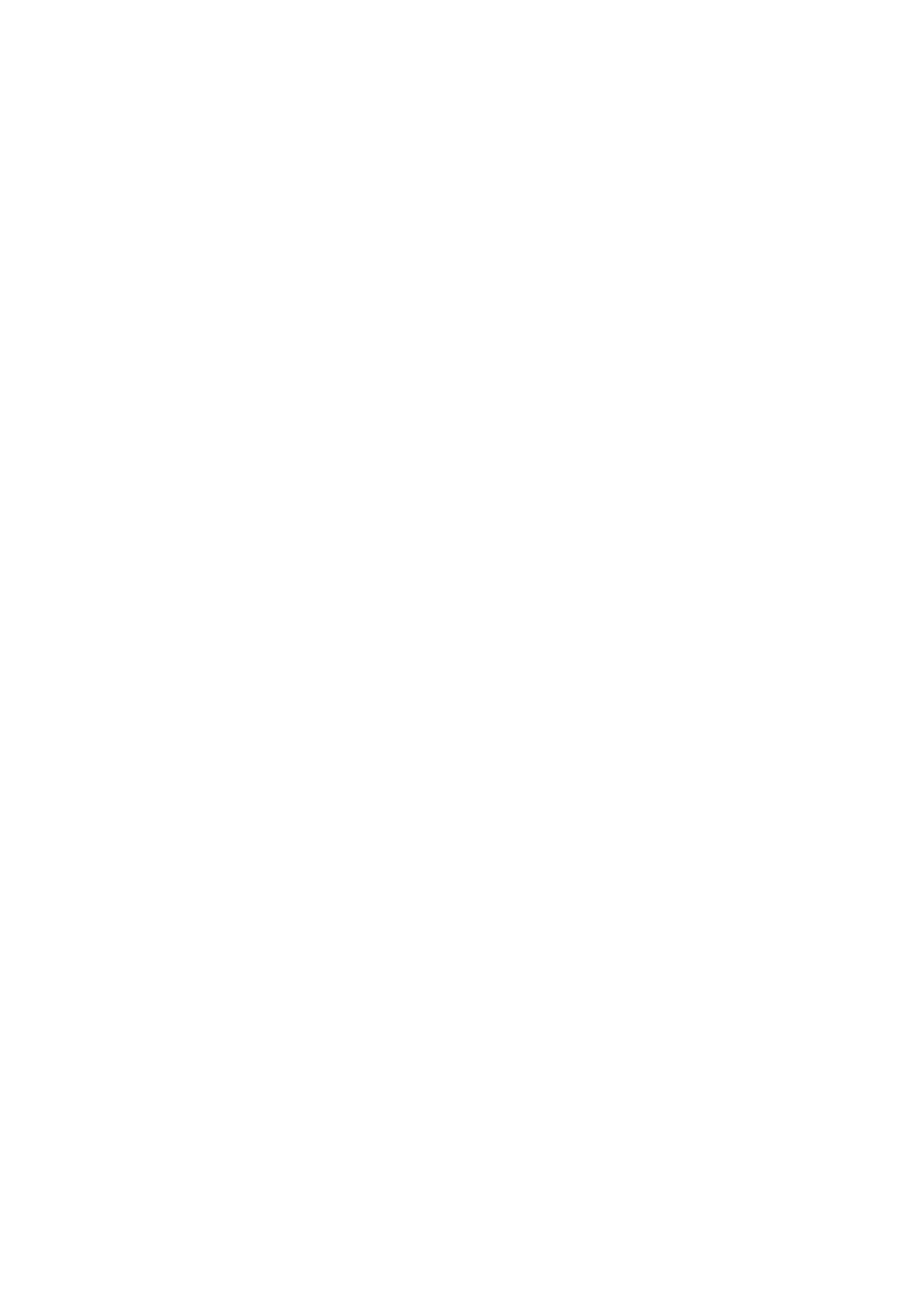
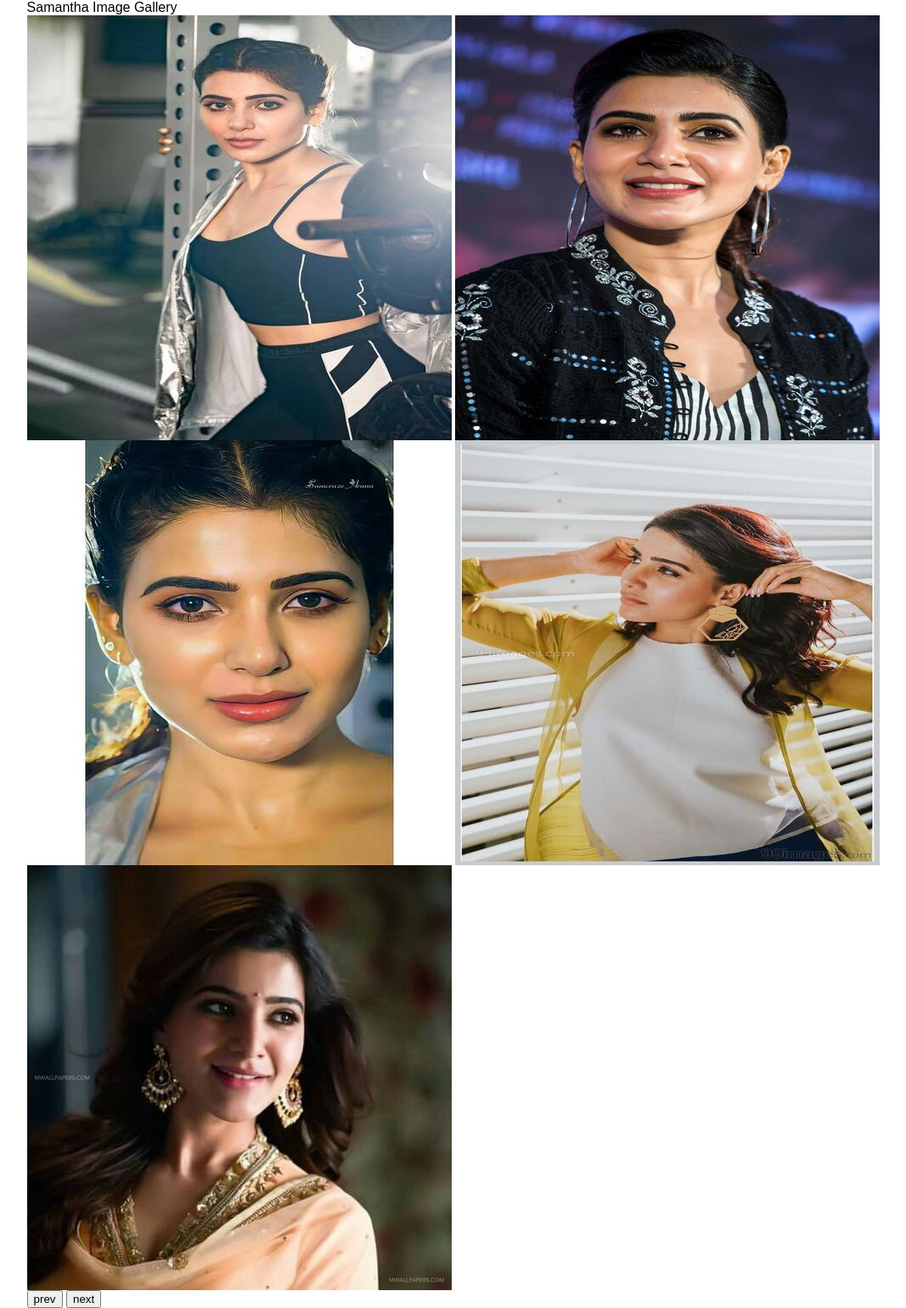
Before and after one commit to kashifaxioned/image-carousel, a plain HTML site: page index.html in a window 1280 px wide. Shown: the whole page at 85% size, without its empty margins (58-1125 px from the left). Before the commit the page ends 800 px from the top, so only its background shows below. Drawn offline with Linux system fonts and the light colour scheme.

Commit message:
html structure added

```diff
--- a/index.html
+++ b/index.html
@@ -13,10 +13,10 @@
   <!-- Place favicon.ico in the root directory: mathiasbynens.be/notes/touch-icons -->
   <link rel="shortcut icon" href="favicon.ico" />
   <!--font-awesome link for icons-->
-  <link rel="stylesheet" media="screen" href="assets/vendor/font-awesome/css/all.min.css" >
+  <link rel="stylesheet" media="screen" href="assets/vendor/font-awesome/css/all.min.css">
   <link rel="stylesheet" href="https://cdnjs.cloudflare.com/ajax/libs/font-awesome/4.7.0/css/font-awesome.min.css">
   <!-- Default style-sheet is for 'media' type screen (color computer display).  -->
-  <link rel="stylesheet" media="screen" href="assets/css/style.css" >
+  <link rel="stylesheet" media="screen" href="assets/css/style.css">
 </head>
 
 <body>
@@ -29,7 +29,42 @@
     <!--header section start-->
     <!--main section start-->
     <main>
-
+      <div class="wrapper">
+        <div class="carousel-section">
+          <h2>Samantha Image Gallery</h2>
+          <ul class="carousel-list">
+            <li class="carousel-list-item slider1">
+              <figure>
+                <img src="./assets/image/samantha1.jpg" alt="Samantha Image 1">
+              </figure>
+            </li>
+            <li class="carousel-list-item slider2">
+              <figure>
+                <img src="./assets/image/samantha2.jpg" alt="Samantha Image 2">
+              </figure>
+            </li>
+            <li class="carousel-list-item slider3">
+              <figure>
+                <img src="./assets/image/samantha3.jpg" alt="Samantha Image 3">
+              </figure>
+            </li>
+            <li class="carousel-list-item slider4">
+              <figure>
+                <img src="./assets/image/samantha4.jpg" alt="Samantha Image 4">
+              </figure>
+            </li>
+            <li class="carousel-list-item slider5">
+              <figure>
+                <img src="./assets/image/samantha5.jpg" alt="Samantha Image 5">
+              </figure>
+            </li>
+          </ul>
+          <div class="control-section">
+            <button class="control-btn prevBtn">prev</button>
+            <button class="control-btn nextBtn">next</button>
+          </div>
+        </div>
+      </div>
     </main>
     <!--main section end-->
 
@@ -43,4 +78,5 @@
   <!--container end-->
   <script src="assets/js/script.js"></script>
 </body>
+
 </html>
```
